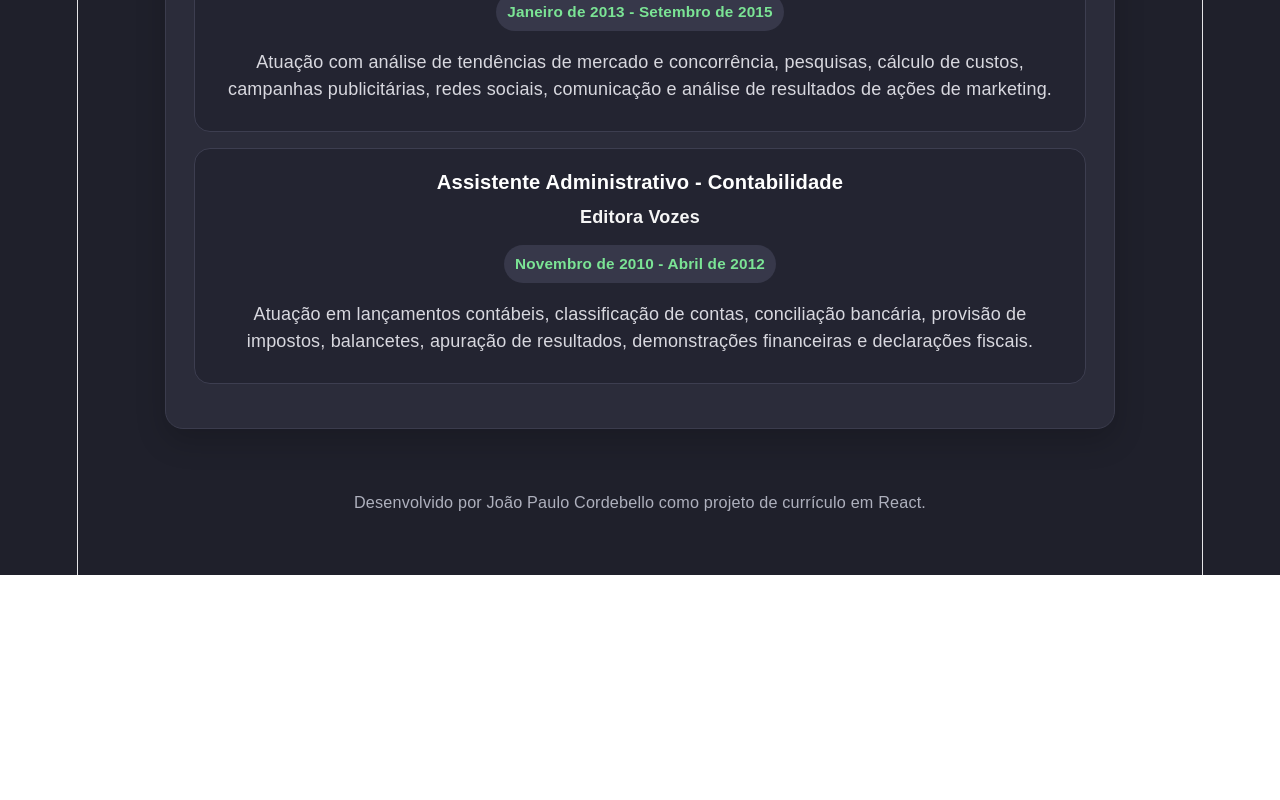
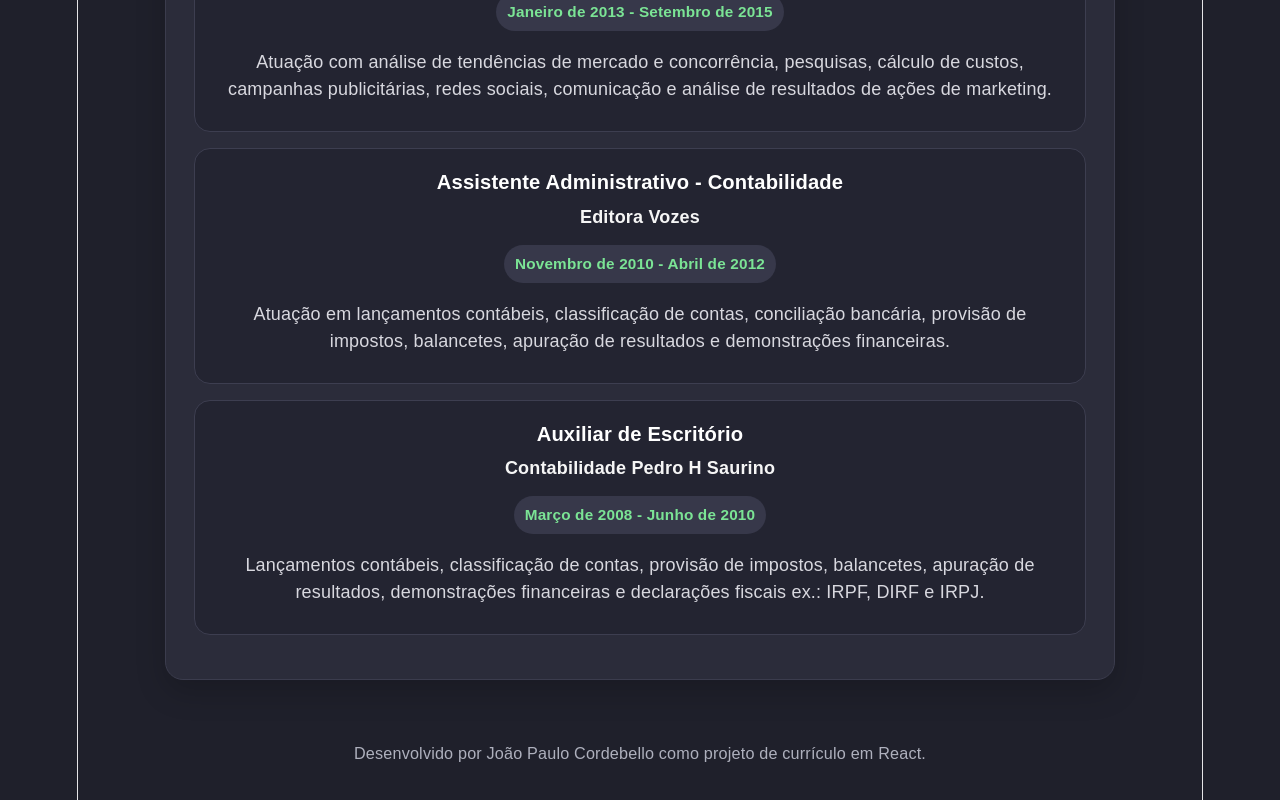
Before and after one commit to jpcordebello/curriculo-react, a React (Vite) app: page / in a window 1280 px wide. Shown: the part 3742-4542 px from the top of the page. Before the commit the page ends 4317 px from the top, so only its background shows below. Built offline with nearby package versions, Linux system fonts and the light colour scheme.

Commit message:
feat Contb Pedro H Saurino em experiencias

```diff
--- a/src/components/Experiencias.jsx
+++ b/src/components/Experiencias.jsx
@@ -36,7 +36,14 @@ function Experiencias() {
             empresa: 'Editora Vozes',
             periodo: 'Novembro de 2010 - Abril de 2012',
             descricao:
-                'Atuação em lançamentos contábeis, classificação de contas, conciliação bancária, provisão de impostos, balancetes, apuração de resultados, demonstrações financeiras e declarações fiscais.'
+                'Atuação em lançamentos contábeis, classificação de contas, conciliação bancária, provisão de impostos, balancetes, apuração de resultados e demonstrações financeiras.'
+        },
+        {
+            cargo: 'Auxiliar de Escritório',
+            empresa: 'Contabilidade Pedro H Saurino',
+            periodo: 'Março de 2008 - Junho de 2010',
+            descricao:
+                'Lançamentos contábeis, classificação de contas,  provisão de impostos, balancetes, apuração de resultados, demonstrações financeiras e declarações fiscais ex.: IRPF, DIRF e IRPJ.'
         }
     ]
 
```
